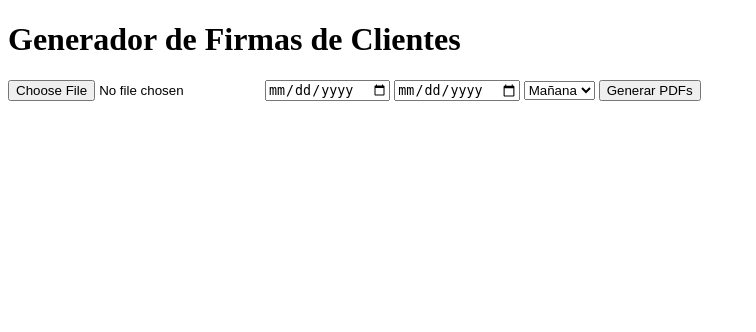
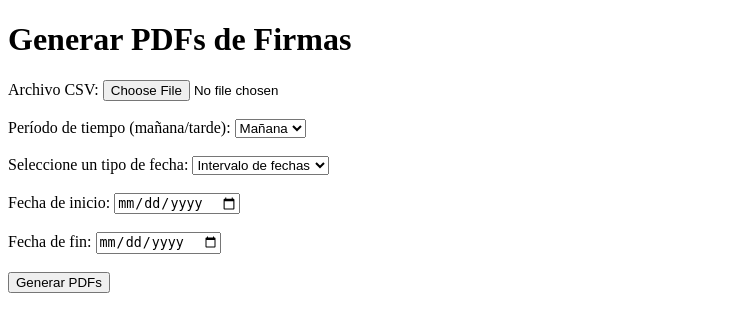
Before and after one commit to ppkapiro/firmasclientes, a Flask app: page /firmasclientes/ in a window 1280 px wide. Shown: the top 332 px of the page, without its empty margins (0-756 px from the left). Run offline with Flask 3, Linux system fonts and the light colour scheme; parts of the project's set-up code (start-up, migrations or seed data) failed here and were passed over.

Commit message:
Integrar la limpieza de archivos después de la descarga y la generación de PDFs

```diff
--- a/app.py
+++ b/app.py
@@ -138,7 +138,7 @@ def create_zip(zip_filename, directories):
                     for file in files:
                         file_path = os.path.join(root, file)
                         app.logger.info(f"Añadiendo {file_path} al ZIP")
-                        zipf.write(file_path, os.path.relpath(file_path, start=directories[0]))
+                        zipf.write(file_path, os.path.relpath(file_path, start=os.path.dirname(directory)))
         app.logger.info(f"ZIP creado correctamente: {zip_filename}")
 
         # Verificar el contenido del archivo ZIP
@@ -158,10 +158,16 @@ def upload_file():
         if request.method == 'POST':
             file = request.files['csv_file']
             time_period = request.form['time_period']
+            date_option = request.form['date_option']
 
-            start_date = request.form['start_date']
-            end_date = request.form['end_date']
-            start_dates = generate_weekly_dates(start_date, end_date)
+            start_dates = []
+            if date_option == 'specific':
+                start_dates = request.form.getlist('specific_dates[]')
+                start_dates = [date.strip() for date in start_dates if date.strip()]
+            else:
+                start_date = request.form['start_date']
+                end_date = request.form['end_date']
+                start_dates = generate_weekly_dates(start_date, end_date)
 
             if file:
                 filename = secure_filename(file.filename)
@@ -220,6 +226,33 @@ def upload_file():
 def download_file(filename):
     try:
         app.logger.info(f"Intentando descargar el archivo: {filename}")
+
+        @after_this_request
+        def cleanup(response):
+            try:
+                app.logger.info(f"Iniciando limpieza después de la descarga del archivo: {filename}")
+                # Eliminar el archivo ZIP
+                zip_path = os.path.join(app.config['OUTPUT_FOLDER'], filename)
+                if os.path.isfile(zip_path):
+                    app.logger.info(f"Eliminando archivo ZIP: {zip_path}")
+                    os.remove(zip_path)
+
+                # Eliminar los directorios generados
+                directories = [os.path.join(app.config['OUTPUT_FOLDER'], d) for d in os.listdir(app.config['OUTPUT_FOLDER']) if os.path.isdir(os.path.join(app.config['OUTPUT_FOLDER'], d))]
+                for directory in directories:
+                    for root, _, files in os.walk(directory):
+                        for file in files:
+                            file_path = os.path.join(root, file)
+                            if os.path.isfile(file_path):
+                                app.logger.info(f"Eliminando archivo PDF: {file_path}")
+                                os.remove(file_path)
+                    app.logger.info(f"Eliminando directorio de semana: {directory}")
+                    os.rmdir(directory)
+
+            except Exception as e:
+                app.logger.error(f"Error durante la limpieza después de la descarga: {e}")
+            return response
+
         return send_from_directory(app.config['OUTPUT_FOLDER'], filename)
     except Exception as e:
         app.logger.error(f"Error en download_file: {e}")
--- a/templates/index.html
+++ b/templates/index.html
@@ -1,20 +1,66 @@
 <!DOCTYPE html>
-<html lang="es">
+<html lang="en">
 <head>
     <meta charset="UTF-8">
     <meta name="viewport" content="width=device-width, initial-scale=1.0">
-    <title>Generador de Firmas de Clientes</title>
+    <title>Generar PDFs</title>
+    <script>
+        function toggleDateFields() {
+            var selection = document.getElementById('date_option').value;
+            if (selection === 'range') {
+                document.getElementById('date_range_fields').style.display = 'block';
+                document.getElementById('specific_dates_fields').style.display = 'none';
+            } else if (selection === 'specific') {
+                document.getElementById('date_range_fields').style.display = 'none';
+                document.getElementById('specific_dates_fields').style.display = 'block';
+            }
+        }
+
+        function addDateField() {
+            var container = document.getElementById('specific_dates_container');
+            var input = document.createElement('input');
+            input.type = 'date';
+            input.name = 'specific_dates[]';
+            container.appendChild(input);
+            container.appendChild(document.createElement('br'));
+        }
+    </script>
 </head>
 <body>
-    <h1>Generador de Firmas de Clientes</h1>
-    <form method="POST" enctype="multipart/form-data">
-        <input type="file" name="csv_file" accept=".csv" required>
-        <input type="date" name="start_date" required>
-        <input type="date" name="end_date" required>
-        <select name="time_period" required>
+    <h1>Generar PDFs de Firmas</h1>
+    <form action="/firmasclientes" method="post" enctype="multipart/form-data">
+        <label for="csv_file">Archivo CSV:</label>
+        <input type="file" id="csv_file" name="csv_file" required><br><br>
+
+        <label for="time_period">Período de tiempo (mañana/tarde):</label>
+        <select id="time_period" name="time_period" required>
             <option value="morning">Mañana</option>
             <option value="afternoon">Tarde</option>
-        </select>
+        </select><br><br>
+
+        <label for="date_option">Seleccione un tipo de fecha:</label>
+        <select id="date_option" name="date_option" onchange="toggleDateFields()" required>
+            <option value="range">Intervalo de fechas</option>
+            <option value="specific">Fechas específicas</option>
+        </select><br><br>
+
+        <div id="date_range_fields">
+            <label for="start_date">Fecha de inicio:</label>
+            <input type="date" id="start_date" name="start_date"><br><br>
+
+            <label for="end_date">Fecha de fin:</label>
+            <input type="date" id="end_date" name="end_date"><br><br>
+        </div>
+
+        <div id="specific_dates_fields" style="display: none;">
+            <label for="specific_dates">Fechas específicas (siempre lunes):</label>
+            <div id="specific_dates_container">
+                <input type="date" name="specific_dates[]">
+                <br>
+            </div>
+            <button type="button" onclick="addDateField()">Agregar otra fecha</button><br><br>
+        </div>
+
         <button type="submit">Generar PDFs</button>
     </form>
 </body>
```
Also changed, not shown: uploads/weekly_schedule_clients_final_example.csv (+0 -11 lines).
